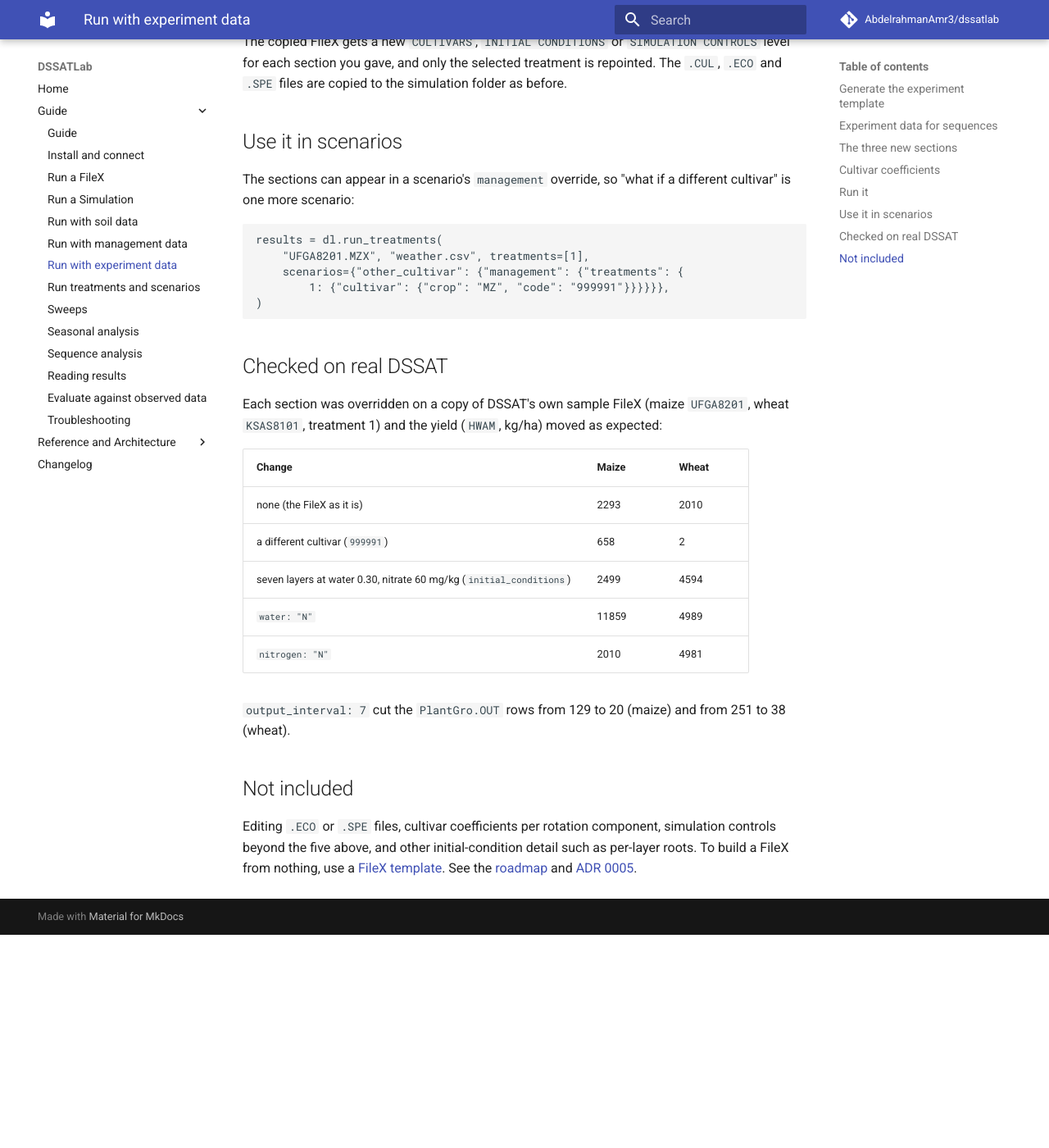
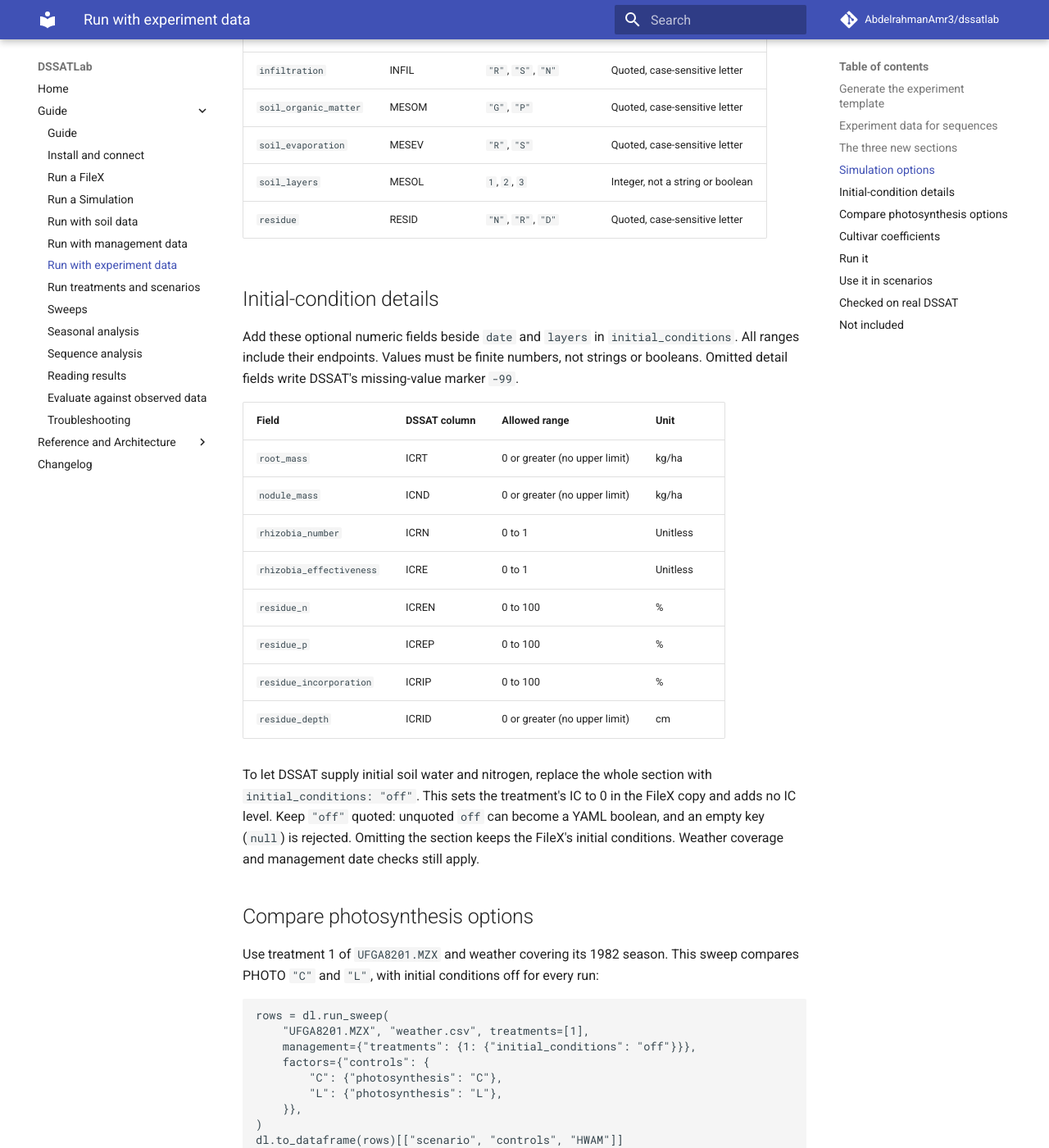
Before and after one commit to AbdelrahmanAmr3/dssatlab, an MkDocs documentation site: the page built from docs/guide/experiment.md, in a window 1280 px wide and 1400 px high, scrolled down 2479 px. Shown: the whole window at 82% size. Built offline with MkDocs 1.6.1 and Material for MkDocs 9.7.7, drawn with Linux system fonts in a browser that asks for light colours; comment, search, counter and statistics services are not loaded; before the commit the page ends 3619 px from its top, so only the background shows below that; some of the changed text lies outside the part shown.

Commit message:
Document simulation options and initial conditions; version 0.15.0
Guide tables for the controls options and initial-condition details,
a photosynthesis comparison, tutorial Case 14, the 0.15.0 changelog
entry, README stage and the version bump.

Closes #173

Co-Authored-By: Claude Opus 5.5 <noreply@anthropic.com>

````diff
--- a/docs/guide/experiment.md
+++ b/docs/guide/experiment.md
@@ -61,8 +61,8 @@ Values are in DSSAT's own units and nothing is converted. Dates are quoted ISO s
 | Section | What `check()` rejects |
 |---|---|
 | `cultivar` | A code that is not in the one `.CUL` file for that crop beside the FileX; the message lists the codes that do exist. Several `.CUL` files for one crop are rejected, because dssatlab does not choose a model. |
-| `initial_conditions` | Layer depths that do not ascend, water outside 0 to 1, negative ammonium, nitrate or residue, and, when you pass `soil=`, a layer deeper than the soil profile. |
-| `controls` | `water` or `nitrogen` other than `"Y"`/`"N"`, an `output_interval` that is not a positive integer, `years` that is not a positive integer (or too wide for DSSAT's NYERS column), a bad `start_date`. |
+| `initial_conditions` | Layer depths that do not ascend, water outside 0 to 1, negative ammonium, nitrate or residue, detail values outside the ranges below, and, when you pass `soil=`, a layer deeper than the soil profile. Values other than a dict or the quoted string `"off"` are rejected. |
+| `controls` | Simulation option codes outside the table below, an `output_interval` that is not a positive integer, `years` that is not a positive integer (or too wide for DSSAT's NYERS column), a bad `start_date`. |
 
 A misspelled field or a misnamed section is reported by name with the allowed list, and every
 problem of every treatment is reported at once. Crop-specific rules are still DSSAT's to check
@@ -70,6 +70,74 @@ at run time.
 
 A changed `controls` `start_date` replaces the FileX `SDATE` in the weather-coverage and
 planting-date checks. The FileX `START` setting is left as it is.
+
+## Simulation options
+
+Set these optional fields under `controls`. Omitted options keep the FileX value.
+dssatlab checks the codes and writes them into a copied controls level; DSSAT decides
+what each option does. The same fields apply when using a FileX template.
+
+| YAML field | DSSAT column | Allowed codes | Type |
+|---|---|---|---|
+| `water` | WATER | `"Y"`, `"N"` | Quoted, case-sensitive letter |
+| `nitrogen` | NITRO | `"Y"`, `"N"` | Quoted, case-sensitive letter |
+| `photosynthesis` | PHOTO | `"C"`, `"R"`, `"L"`, `"V"` | Quoted, case-sensitive letter |
+| `co2` | CO2 | `"M"`, `"W"`, `"D"`, `"R"` | Quoted, case-sensitive letter |
+| `symbiosis` | SYMBI | `"Y"`, `"N"`, `"U"` | Quoted, case-sensitive letter |
+| `phosphorus` | PHOSP | `"Y"`, `"N"` | Quoted, case-sensitive letter |
+| `potassium` | POTAS | `"Y"`, `"N"` | Quoted, case-sensitive letter |
+| `tillage` | TILL | `"Y"`, `"N"` | Quoted, case-sensitive letter |
+| `evapotranspiration` | EVAPO | `"F"`, `"R"`, `"S"`, `"T"` | Quoted, case-sensitive letter |
+| `infiltration` | INFIL | `"R"`, `"S"`, `"N"` | Quoted, case-sensitive letter |
+| `soil_organic_matter` | MESOM | `"G"`, `"P"` | Quoted, case-sensitive letter |
+| `soil_evaporation` | MESEV | `"R"`, `"S"` | Quoted, case-sensitive letter |
+| `soil_layers` | MESOL | `1`, `2`, `3` | Integer, not a string or boolean |
+| `residue` | RESID | `"N"`, `"R"`, `"D"` | Quoted, case-sensitive letter |
+
+## Initial-condition details
+
+Add these optional numeric fields beside `date` and `layers` in `initial_conditions`.
+All ranges include their endpoints. Values must be finite numbers, not strings or
+booleans. Omitted detail fields write DSSAT's missing-value marker `-99`.
+
+| Field | DSSAT column | Allowed range | Unit |
+|---|---|---|---|
+| `root_mass` | ICRT | 0 or greater (no upper limit) | kg/ha |
+| `nodule_mass` | ICND | 0 or greater (no upper limit) | kg/ha |
+| `rhizobia_number` | ICRN | 0 to 1 | Unitless |
+| `rhizobia_effectiveness` | ICRE | 0 to 1 | Unitless |
+| `residue_n` | ICREN | 0 to 100 | % |
+| `residue_p` | ICREP | 0 to 100 | % |
+| `residue_incorporation` | ICRIP | 0 to 100 | % |
+| `residue_depth` | ICRID | 0 or greater (no upper limit) | cm |
+
+To let DSSAT supply initial soil water and nitrogen, replace the whole section
+with `initial_conditions: "off"`. This sets the treatment's IC to 0 in the FileX
+copy and adds no IC level. Keep `"off"` quoted: unquoted `off` can become a YAML
+boolean, and an empty key (`null`) is rejected. Omitting the section keeps the
+FileX's initial conditions. Weather coverage and management date checks still apply.
+
+## Compare photosynthesis options
+
+Use treatment 1 of `UFGA8201.MZX` and weather covering its 1982 season. This sweep
+compares PHOTO `"C"` and `"L"`, with initial conditions off for every run:
+
+```python
+rows = dl.run_sweep(
+    "UFGA8201.MZX", "weather.csv", treatments=[1],
+    management={"treatments": {1: {"initial_conditions": "off"}}},
+    factors={"controls": {
+        "C": {"photosynthesis": "C"},
+        "L": {"photosynthesis": "L"},
+    }},
+)
+dl.to_dataframe(rows)[["scenario", "controls", "HWAM"]]
+```
+
+The base runs first, followed by C and L. Each factor value replaces the whole
+`controls` section; `initial_conditions` stays off. Compare grain yield (`HWAM`,
+kg/ha) in the returned rows. `to_dataframe()` requires optional pandas. See
+[sweeps](sweeps.md) and the [tutorial notebook](https://github.com/AbdelrahmanAmr3/dssatlab/blob/master/notebook/dssatlab_tutorial.ipynb), Case 14.
 
 ## Cultivar coefficients
 
@@ -100,7 +168,8 @@ result = sim.run()
 ```
 
 The copied FileX gets a new `CULTIVARS`, `INITIAL CONDITIONS` or `SIMULATION CONTROLS` level for
-each section you gave, and only the selected treatment is repointed. The `.CUL`, `.ECO` and
+each dict section you gave, and only the selected treatment is repointed. With
+`initial_conditions: "off"`, it points at IC 0 instead. The `.CUL`, `.ECO` and
 `.SPE` files are copied to the simulation folder as before.
 
 ## Use it in scenarios
@@ -133,7 +202,7 @@ Each section was overridden on a copy of DSSAT's own sample FileX (maize `UFGA82
 
 ## Not included
 
-Editing `.ECO` or `.SPE` files, cultivar coefficients per rotation component, simulation
-controls beyond the five above, and other initial-condition detail such as per-layer roots.
+Editing `.ECO` or `.SPE` files, cultivar coefficients per rotation component,
+generated weather and replicates, automatic management, and per-layer roots.
 To build a FileX from nothing, use a [FileX template](simulation.md). See the
 [roadmap](../reference/roadmap.md) and [ADR 0005](../adr/0005-experiment-data-edits-an-existing-filex.md).
--- a/pyproject.toml
+++ b/pyproject.toml
@@ -4,7 +4,7 @@ build-backend = "setuptools.build_meta"
 
 [project]
 name = "dssatlab"
-version = "0.14.2"
+version = "0.15.0"
 description = "A small Python interface to DSSAT-CSM: find or build DSSAT, run a FileX, or run a simulation from your own weather data."
 readme = "README.md"
 requires-python = ">=3.10"
--- a/src/dssatlab/__init__.py
+++ b/src/dssatlab/__init__.py
@@ -33,4 +33,4 @@ __all__ = ["DSSATError", "DSSATInstallError", "DSSATNotFoundError", "DSSATRunErr
            "run_sweep", "run_treatments", "combine_summaries", "summarize_seasons", "write_scenario_template",
            ]
 
-__version__ = "0.14.2"
+__version__ = "0.15.0"
````
Also changed, not shown: CHANGELOG.md (+14 -0 lines), README.md (+6 -5 lines), docs/guide/simulation.md (+1 -0 lines), docs/reference/roadmap.md (+2 -1 lines), 2 other files.
